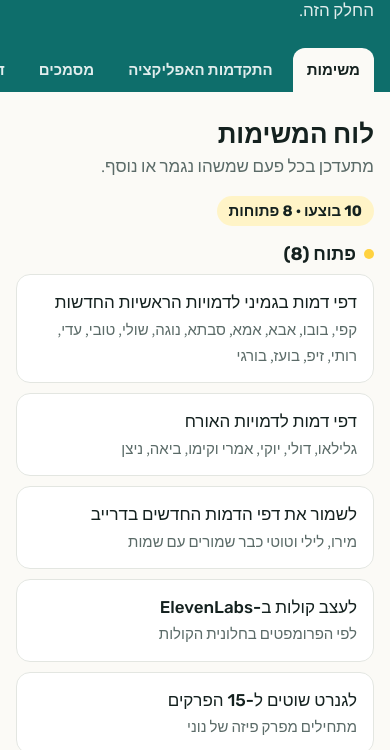
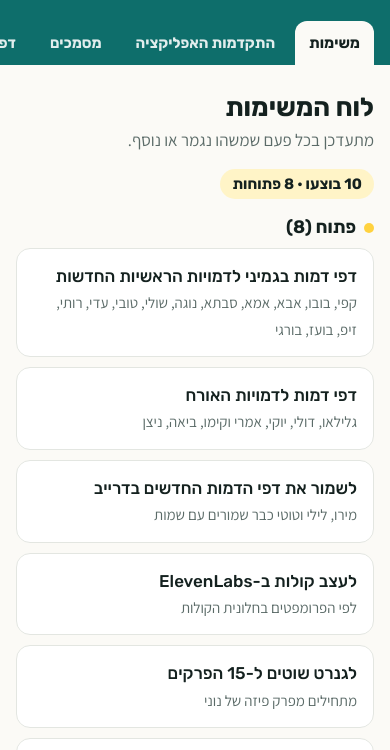
Before and after one commit to IritTimkin/findTickets, a plain HTML site: page index.html in a window 390 px wide. Shown: the part 118-868 px from the top of the page. Drawn offline with Linux system fonts and the light colour scheme.

Commit message:
Optimize: self-host Rubik and Assistant with font-display optional
Removes the font swap reflow (mobile CLS 0.435 -> 0) and the
third-party font requests. Fonts are SIL OFL 1.1; licenses in fonts/.

Co-Authored-By: Claude Opus 5.5 <noreply@anthropic.com>
Claude-Session: https://claude.ai/code/session_017GDWB2AZkaoxP94fdwtm4t

```diff
--- a/index.html
+++ b/index.html
@@ -4,12 +4,16 @@
 <meta charset="utf-8">
 <meta name="viewport" content="width=device-width, initial-scale=1">
 <title>הסטודיו של האפליקציה</title>
-<link rel="preconnect" href="https://fonts.googleapis.com">
-<link rel="preconnect" href="https://fonts.gstatic.com" crossorigin>
-<link rel="preload" as="style" href="https://fonts.googleapis.com/css2?family=Rubik:wght@500;700;800&family=Assistant:wght@400;600;700&display=swap">
-<script>{const l=document.createElement('link');l.rel='stylesheet';l.href='https://fonts.googleapis.com/css2?family=Rubik:wght@500;700;800&family=Assistant:wght@400;600;700&display=swap';document.head.append(l)}</script>
-<noscript><link rel="stylesheet" href="https://fonts.googleapis.com/css2?family=Rubik:wght@500;700;800&family=Assistant:wght@400;600;700&display=swap"></noscript>
+<link rel="preload" href="fonts/rubik-hebrew.woff2" as="font" type="font/woff2" crossorigin>
+<link rel="preload" href="fonts/assistant-hebrew.woff2" as="font" type="font/woff2" crossorigin>
+<link rel="preload" href="fonts/rubik-latin.woff2" as="font" type="font/woff2" crossorigin>
+<link rel="preload" href="fonts/assistant-latin.woff2" as="font" type="font/woff2" crossorigin>
 <style>
+/* Rubik and Assistant (SIL OFL 1.1, see fonts/), self-hosted so the page never reflows when fonts arrive */
+@font-face{font-family:Rubik;font-style:normal;font-weight:500 800;font-display:optional;src:url(fonts/rubik-hebrew.woff2) format('woff2');unicode-range:U+0307-0308, U+0590-05FF, U+200C-2010, U+20AA, U+25CC, U+FB1D-FB4F}
+@font-face{font-family:Rubik;font-style:normal;font-weight:500 800;font-display:optional;src:url(fonts/rubik-latin.woff2) format('woff2');unicode-range:U+0000-00FF, U+0131, U+0152-0153, U+02BB-02BC, U+02C6, U+02DA, U+02DC, U+0304, U+0308, U+0329, U+2000-206F, U+20AC, U+2122, U+2191, U+2193, U+2212, U+2215, U+FEFF, U+FFFD}
+@font-face{font-family:Assistant;font-style:normal;font-weight:400 700;font-display:optional;src:url(fonts/assistant-hebrew.woff2) format('woff2');unicode-range:U+0307-0308, U+0590-05FF, U+200C-2010, U+20AA, U+25CC, U+FB1D-FB4F}
+@font-face{font-family:Assistant;font-style:normal;font-weight:400 700;font-display:optional;src:url(fonts/assistant-latin.woff2) format('woff2');unicode-range:U+0000-00FF, U+0131, U+0152-0153, U+02BB-02BC, U+02C6, U+02DA, U+02DC, U+0304, U+0308, U+0329, U+2000-206F, U+20AC, U+2122, U+2191, U+2193, U+2212, U+2215, U+FEFF, U+FFFD}
 /* VOICE: a working studio wall for one creator, warm and practical
    IDEA: the production board pinned in an animation studio: cards per stage
    PICTURE: the task board itself, open at the top
```
Also changed, not shown: fonts/OFL-Assistant.txt (added), fonts/OFL-Rubik.txt (added), fonts/assistant-hebrew.woff2 (added), fonts/assistant-latin.woff2 (added), fonts/rubik-hebrew.woff2 (added), fonts/rubik-latin.woff2 (added).
